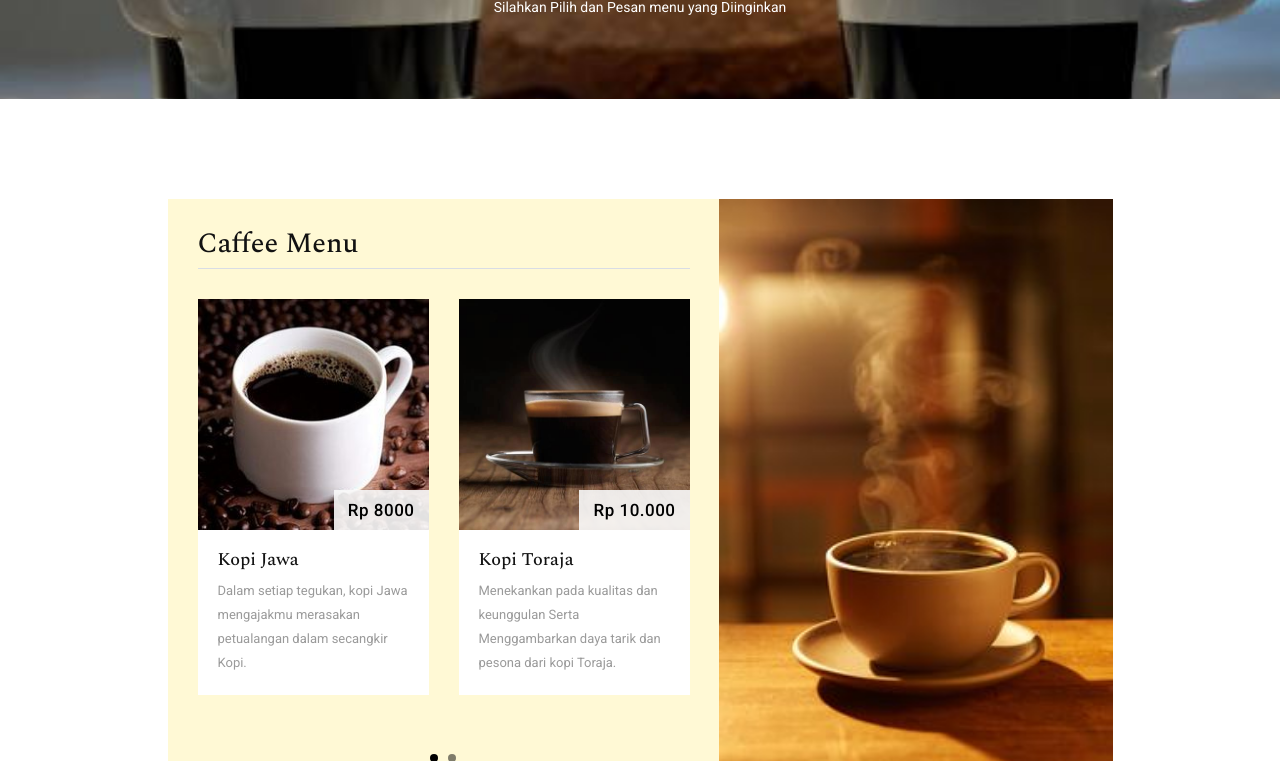
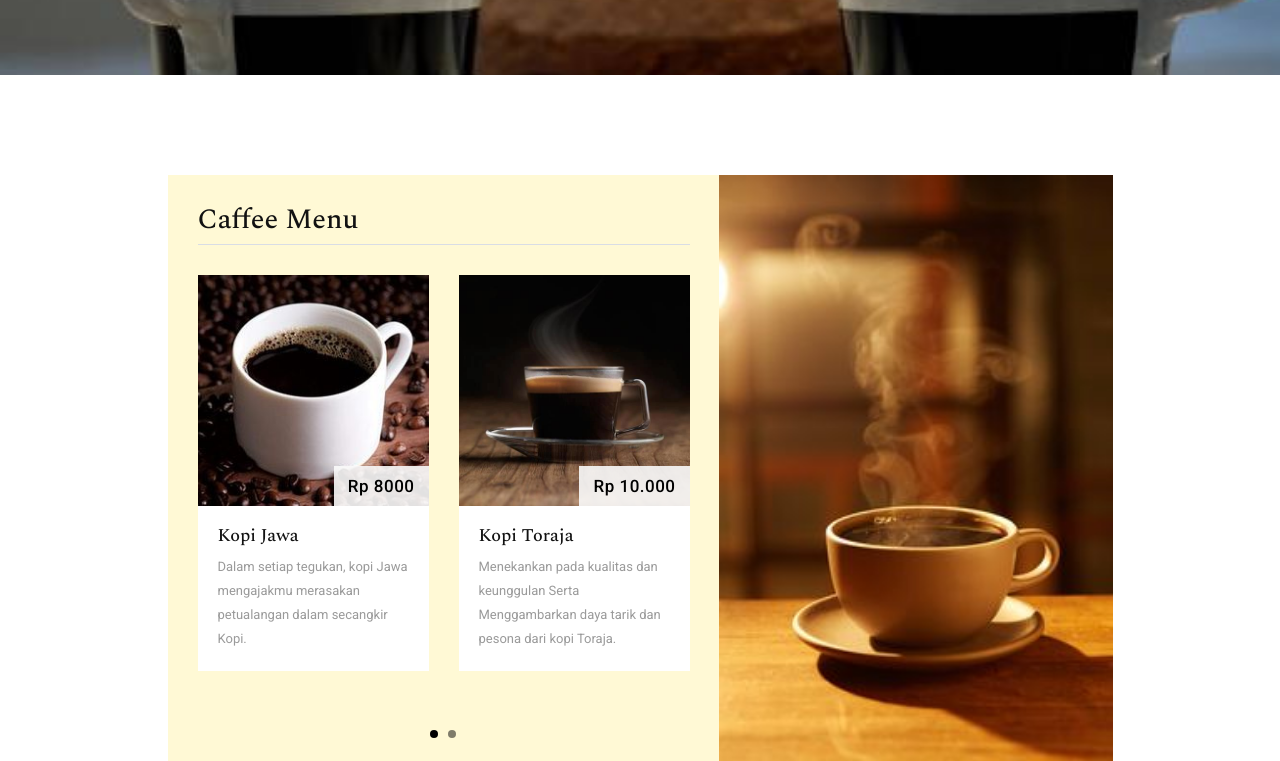
Before and after one commit to afinafauzha/CofCak, a plain HTML site: page menu.html in a window 1280 px wide. Shown: the part 339-1100 px from the top of the page. Drawn offline with nearby package versions, Linux system fonts and the light colour scheme.

Commit message:
Update menu.html

```diff
--- a/menu.html
+++ b/menu.html
@@ -69,7 +69,6 @@
         <div class="row">
           <div class="col-md-12">
             <h1>Menu Kami</h1>
-            <p>Silahkan Pilih dan Pesan menu yang Diinginkan</p>
           </div>
         </div>
       </div>
```
